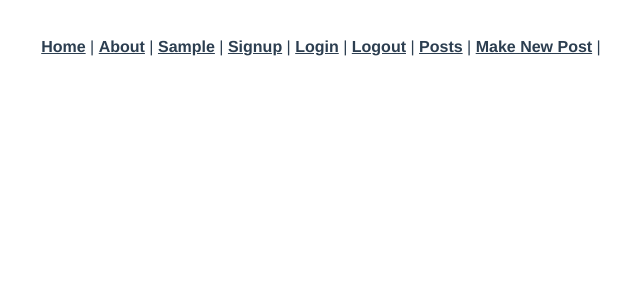
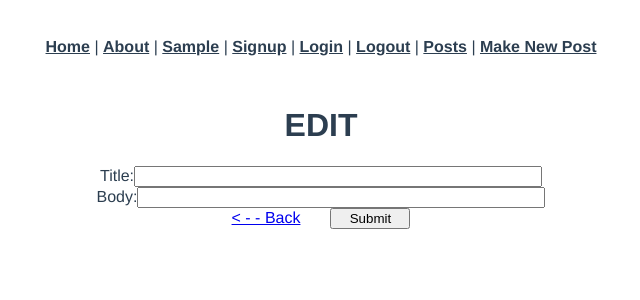
Before and after one commit to cellulosami/blog_frontend_app_practice, a Vue app: page /posts/1/edit in a window 1280 px wide. Shown: the top 300 px of the page, without its empty margins (319-959 px from the left). Built offline with nearby package versions, Linux system fonts and the light colour scheme; no server answers.

Commit message:
add posts edit and delete actions and views

```diff
--- a/src/App.vue
+++ b/src/App.vue
@@ -8,7 +8,7 @@
       <router-link to="/login">Login</router-link> |
       <router-link to="/logout">Logout</router-link> |
       <router-link to="/posts">Posts</router-link> |
-      <router-link to="/posts/new">Make New Post</router-link> |
+      <router-link to="/posts/new">Make New Post</router-link>
     </div>
     <router-view/>
   </div>
--- a/src/router/index.js
+++ b/src/router/index.js
@@ -3,6 +3,7 @@ import VueRouter from 'vue-router'
 import Home from '../views/Home.vue'
 import PostsShow from '../views/PostsShow.vue'
 import PostsNew from '../views/PostsNew.vue'
+import PostsEdit from '../views/PostsEdit.vue'
 
 Vue.use(VueRouter)
 
@@ -55,6 +56,11 @@ const routes = [
     name: 'Posts Show',
     component: PostsShow
   },
+  {
+    path: '/posts/:id/edit',
+    name: 'Posts Edit',
+    component: PostsEdit
+  },
 ]
 
 const router = new VueRouter({
--- /dev/null
+++ b/src/views/PostsEdit.vue
@@ -0,0 +1,66 @@
+<template>
+  <div class="home">
+    <form v-on:submit.prevent="postsEdit">
+      <h1>{{ message }}</h1>
+      <p class="text-danger">{{ errors }}</p>
+      <div class="form-group">
+        <label>Title:</label>
+        <input class="form-control" v-model="post.title">
+      </div>
+      <div class="form-group">
+        <label>Body:</label>
+        <input class="form-control" v-model="post.body">
+      </div>
+      <router-link v-bind:to="`/posts/${this.$route.params.id}`" style="margin-right: 30px;">< - - Back</router-link>
+      <input type="submit" class="btn btn-primary" value="Submit" style="width: 80px;">
+    </form>
+  </div>
+</template>
+
+<style>
+input {
+  width: 400px;
+}
+</style>
+
+<script>
+import axios from 'axios';
+
+export default {
+  data: function() {
+    return {
+      message: "EDIT",
+      post: {},
+      errors: ""
+    };
+  },
+  created: function() {
+    axios
+      .get("/api/posts/" + this.$route.params.id)
+      .then(response => {
+        this.post = response.data
+      })
+      .catch(error => {
+        console.log("error")
+      });
+  },
+  methods: {
+    postsEdit: function () {
+      console.log('editing');
+      let params = {
+        title: this.post.title,
+        body: this.post.body,
+      }
+      axios
+        .patch("/api/posts/" + this.$route.params.id, params)
+        .then(response => {
+          console.log("response")
+          this.$router.push(`/posts/${this.$route.params.id}`)
+        })
+        .catch(error => {
+          console.log("error");
+        });
+    }
+  }
+};
+</script>
--- a/src/views/PostsIndex.vue
+++ b/src/views/PostsIndex.vue
@@ -1,6 +1,7 @@
 <template>
   <div class="home">
     <h1>{{ message }}</h1>
+    <p style="color: red;">{{ error }}</p>
     <br>
     <hr>
     <div v-for="post in posts">
@@ -19,7 +20,8 @@ export default {
   data: function() {
     return {
       message: "Posts",
-      posts: []
+      posts: [],
+      error: ""
     };
   },
   created: function() {
@@ -33,6 +35,9 @@ export default {
         .then(response => {
           console.log(response.data);
           this.posts = response.data;
+        })
+        .catch(error => {
+          this.error = error.response.statusText;
         });
     }
   }
--- a/src/views/PostsShow.vue
+++ b/src/views/PostsShow.vue
@@ -1,11 +1,13 @@
 <template>
-  <div class="home">
-    <p>ID: {{ currentPost.id }}</p>
-    <p>Title: {{ currentPost.title }}</p>
+  <div class="home" style="text-align: left;">
+    <img v-bind:src="currentPost.image" alt="no image" style="float: right;">
+    <p style="font-weight: bold;">Title: {{ currentPost.title }}</p>
     <p>Body: {{ currentPost.body }}</p>
-    <img v-bind:src="currentPost.image" alt="no image">
     <br>
+    <p style="margin-bottom: 40px;" >Post ID: {{ currentPost.id }}</p>
     <router-link style="text-align: left" to="/posts"> < - - back to posts </router-link>
+    <router-link style="text-align: left; margin-left: 40px;" v-bind:to="`/posts/${this.$route.params.id}/edit`"> Edit </router-link>
+    <button v-on:click="postsDestroy" style="margin-left: 40px;">Delete</button>
   </div>
 </template>
 
@@ -29,7 +31,22 @@ export default {
         .get(`/api/posts/${this.$route.params.id}`)
         .then(response => {
           this.currentPost = response.data
+        })
+        .catch(error => {
+          console.log(error);
         });
+    },
+    postsDestroy: function() {
+      console.log("destroying...");
+      axios
+        .delete("/api/posts/" + this.$route.params.id)
+        .then(response => {
+          console.log("deleted")
+          this.$router.push("/posts")
+        })
+        .catch(error => {
+          console.log(error);
+        })
     }
   }
 };
```
